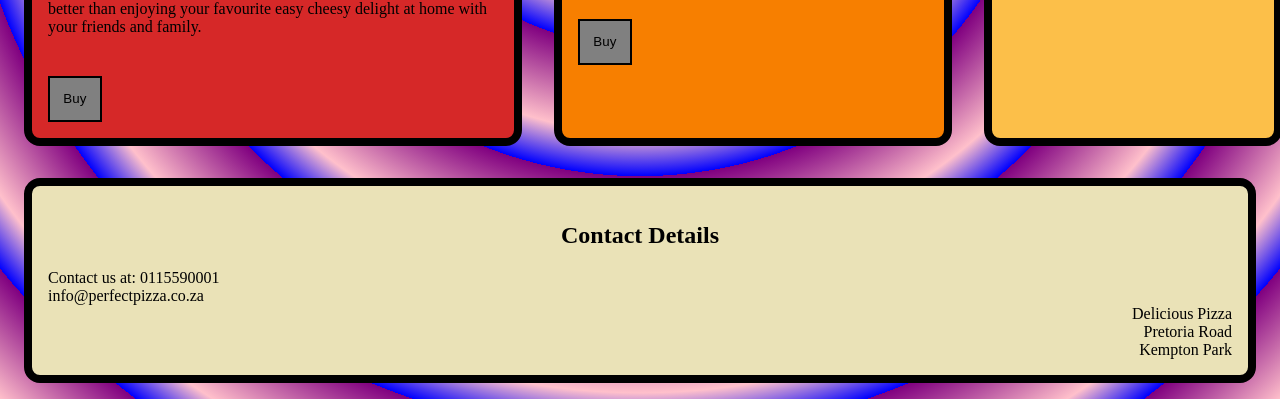
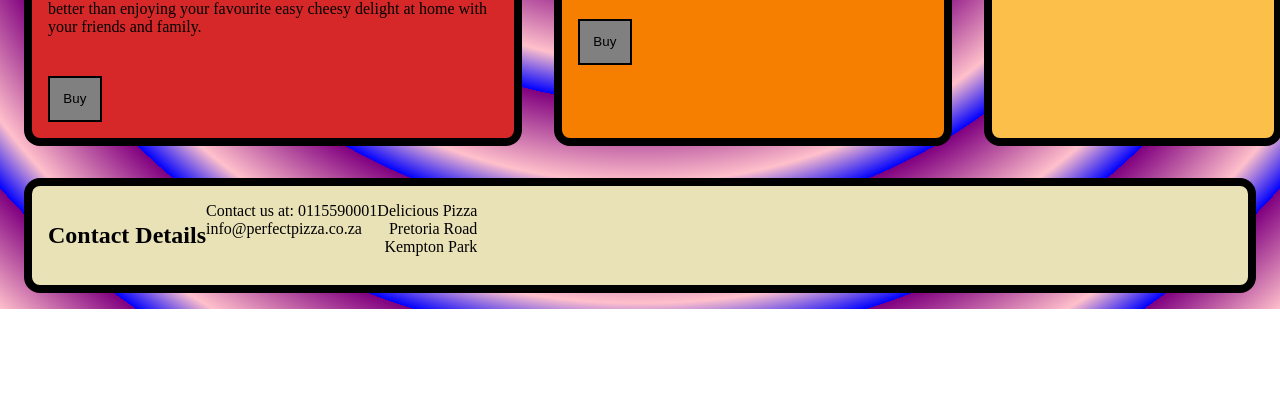
Before and after one commit to Mbali-Barly/Pizza-Perfect-Cart, a plain HTML site: page index.html in a window 1280 px wide. Shown: the part 827-1226 px from the top of the page. After the commit the page ends 1136 px from the top, so only its background shows below. Drawn offline with nearby package versions, Linux system fonts and the light colour scheme.

Commit message:
pizza cart

```diff
--- a/pizza.css
+++ b/pizza.css
@@ -33,7 +33,7 @@ body {
     border-radius : 1em;
     margin : 1em;
     padding : 1em;
-    flex: 1;
+    display: flex;
 
 }
 @media (min-width: 768px) {
```
